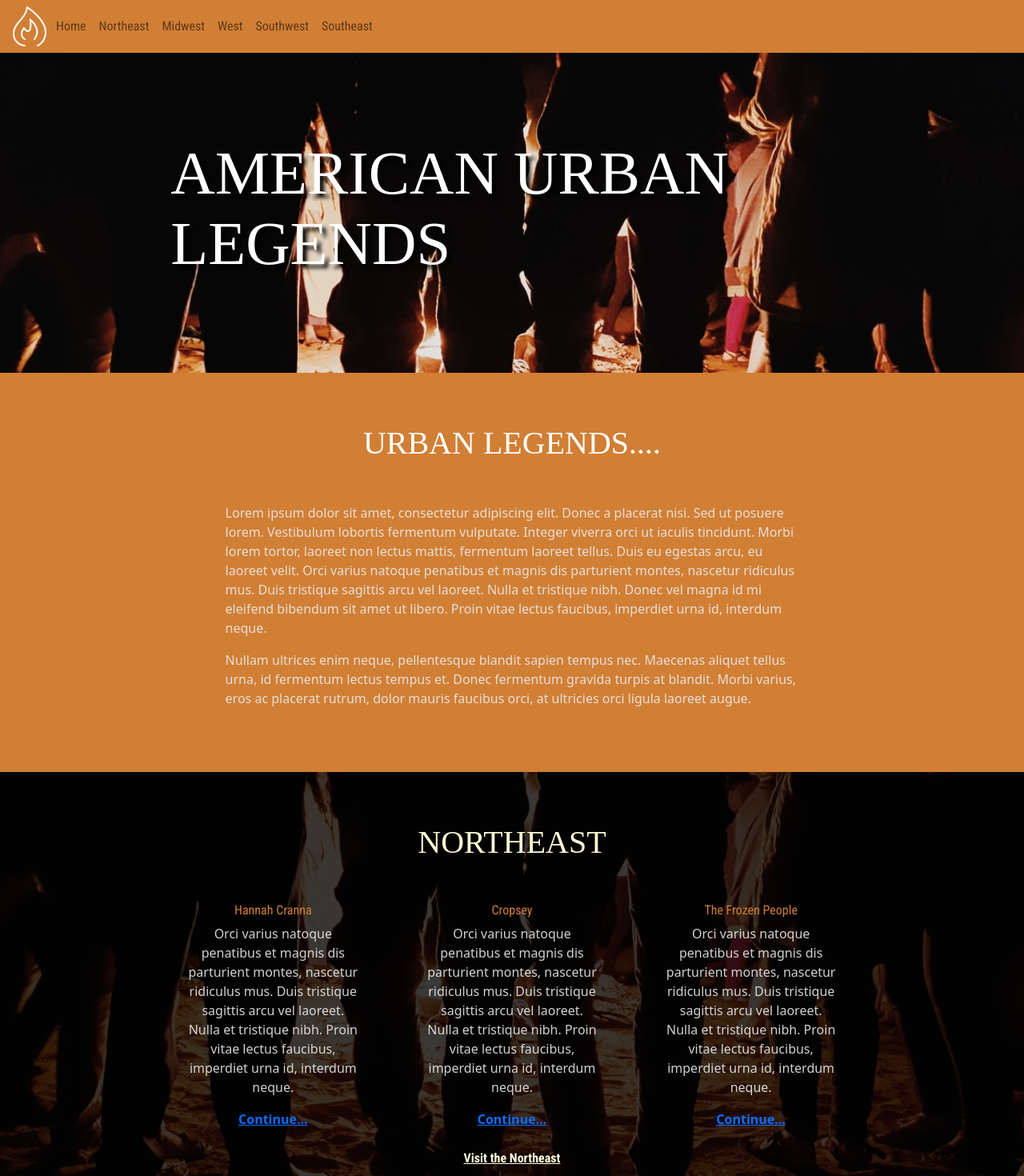
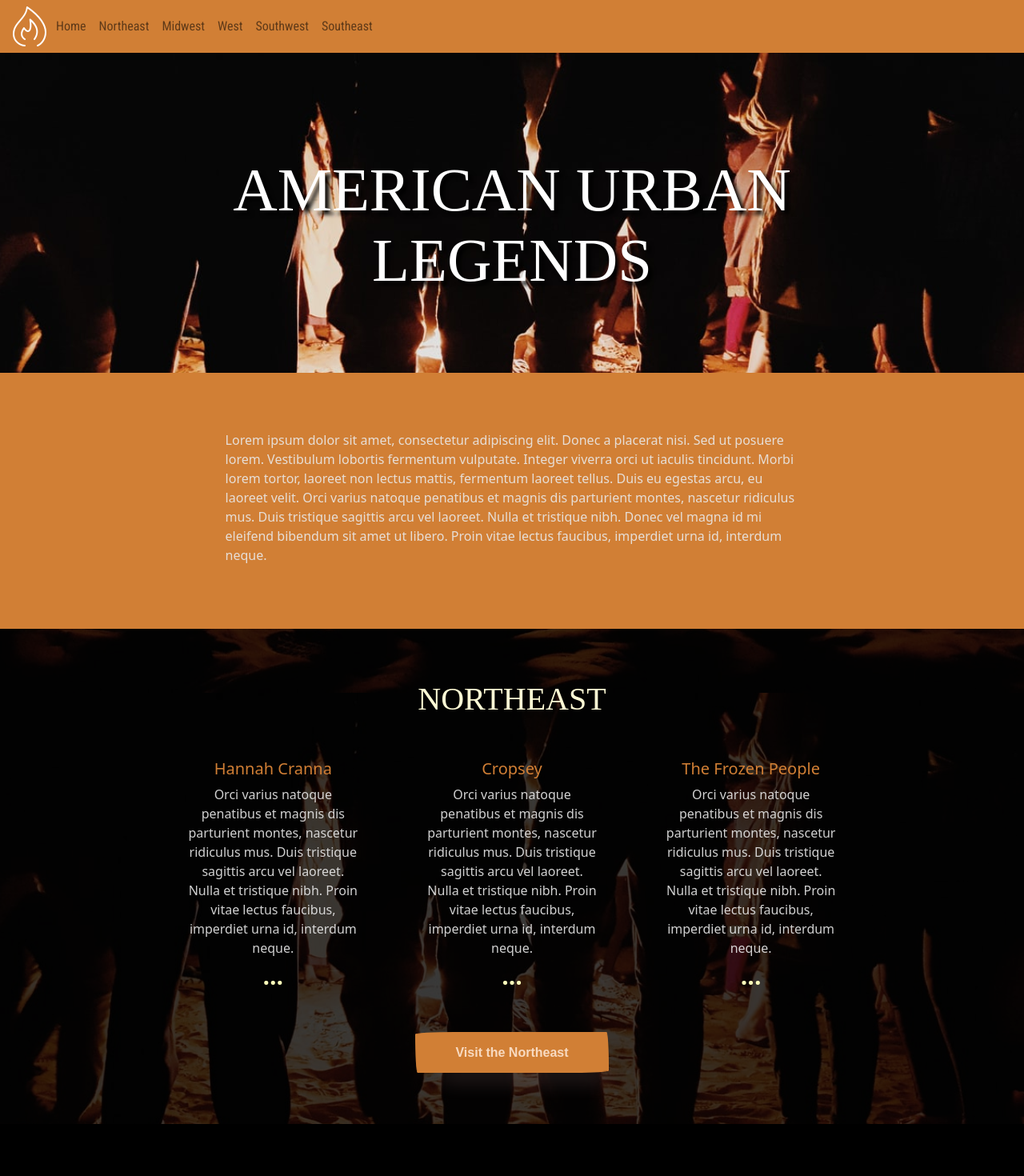
Before and after one commit to RachelNurmi91/American-Urban-Legends, a React (Create React App) app: page / in a window 1280 px wide. Shown: the top 1470 px of the page at 80% size. Built offline with nearby package versions, Linux system fonts and the light colour scheme; a web font is replaced by a local one.

Commit message:
Links and btns css

```diff
--- a/src/App.css
+++ b/src/App.css
@@ -57,6 +57,10 @@ button {
   color: #e9e9e9e5;
 }
 
+.content-main h5 {
+  color:#d17f35
+}
+
 .content-story h5 {
   font-family: 'Roboto Condensed', sans-serif;
   font-size: 18px;
@@ -74,6 +78,16 @@ a:hover {
   text-decoration: none;
   color: rgba(255, 255, 187, 0.664);
   font-weight: bold;
+}
+
+.a-continue {
+  font-size: 30px;
+  text-decoration: none;
+  color: rgb(255, 255, 187);
+}
+
+.a-continue:hover {
+  color: rgb(255, 255, 255);
 }
 
 /* Background color for home region sections */
@@ -122,8 +136,46 @@ p {
 
 /* Modal */
 
-.ReactModal__Body--open {
-  overflow: hidden;
-  position: fixed;
-  width: 100%;
+/* CSS */
+
+.featured-story-box {
+  text-align: center;
 }
+
+.featured-story-box:hover {
+  background-color: rgba(255, 255, 255, 0.062);
+  padding: 10px;
+}
+
+/* CSS */
+.button-to-region {
+  align-self: center;
+  background-color: #d17f35;
+  background-image: none;
+  background-position: 0 90%;
+  background-repeat: repeat no-repeat;
+  background-size: 4px 3px;
+  border-radius: 15px 225px 255px 15px 15px 255px 225px 15px;
+  border-style: solid;
+  border-width: 2px;
+  border-color: #d17f35;
+  box-shadow: rgba(229, 173, 173, 0.2) 15px 28px 25px -18px;
+  box-sizing: border-box;
+  color: #f8dac0;
+  cursor: pointer;
+  display: inline-block;
+  font-family: Neucha, sans-serif;
+  font-size: 1rem;
+  line-height: 23px;
+  outline: none;
+  padding: .75rem;
+  text-decoration: none;
+  transition: all 235ms ease-in-out;
+  border-bottom-left-radius: 15px 255px;
+  border-bottom-right-radius: 225px 15px;
+  border-top-left-radius: 255px 15px;
+  border-top-right-radius: 15px 225px;
+  user-select: none;
+  -webkit-user-select: none;
+  touch-action: manipulation;
+}
--- a/src/Screens/Banner.js
+++ b/src/Screens/Banner.js
@@ -2,32 +2,10 @@ import { useSpring, animated } from "@react-spring/web";
 
 const Banner = () => {
 
-    const [springs, api] = useSpring(() => ({
-        from: { x: 0 },
-    }));
-
-    const handleAnimationClick = () => {
-        api.start({
-            from: {
-                x:0,
-            },
-            to: {
-                x:50,
-            },
-        })
-    }
-
     return (
         <div id="banner" className="d-flex justify-content-center">
-            <animated.div
-            onClick={handleAnimationClick}
-            style={{
 
-                ...springs,
-            }}
-            >
-                <h1 className="title-banner text-white">AMERICAN URBAN LEGENDS</h1>
-            </animated.div>
+                <h1 className="title-banner text-white text-center">AMERICAN URBAN LEGENDS</h1>
         </div>
     )
 
--- a/src/Screens/Home.js
+++ b/src/Screens/Home.js
@@ -27,10 +27,10 @@ const Home = () => {
         const storyList = STORIES.map((story, i) => {
             if (story.region === region) {
                 return (
-                    <div className="col-4 text-center" key={i}>
-                        <h6>{story.title}</h6>
-                        <p>Orci varius natoque penatibus et magnis dis parturient montes, nascetur ridiculus mus. Duis tristique sagittis arcu vel laoreet. Nulla et tristique nibh. Proin vitae lectus faucibus, imperdiet urna id, interdum neque.</p>
-                        <a href="#" onClick={() => sendStoryToState(story.id)}>Continue...</a>
+                    <div className="col-md-4 featured-story-box" key={i} onClick={() => sendStoryToState(story.id)}>
+                        <h5>{story.title}</h5>
+                        <p className="mb-0">Orci varius natoque penatibus et magnis dis parturient montes, nascetur ridiculus mus. Duis tristique sagittis arcu vel laoreet. Nulla et tristique nibh. Proin vitae lectus faucibus, imperdiet urna id, interdum neque.</p>
+                        <a href="#" className="a-continue" onClick={() => sendStoryToState(story.id)}>...</a>
                     </div>
                 )
             }
--- a/src/Screens/HomeContent.js
+++ b/src/Screens/HomeContent.js
@@ -3,10 +3,8 @@ const HomeContent = () => {
     return (
         <>
             <div id='home-content' className='content-main orange'>
-                <h1 className='text-center'>Urban Legends....</h1>
-                <div className='mt-4'>
+                <div className='mt-2'>
                     <p>Lorem ipsum dolor sit amet, consectetur adipiscing elit. Donec a placerat nisi. Sed ut posuere lorem. Vestibulum lobortis fermentum vulputate. Integer viverra orci ut iaculis tincidunt. Morbi lorem tortor, laoreet non lectus mattis, fermentum laoreet tellus. Duis eu egestas arcu, eu laoreet velit. Orci varius natoque penatibus et magnis dis parturient montes, nascetur ridiculus mus. Duis tristique sagittis arcu vel laoreet. Nulla et tristique nibh. Donec vel magna id mi eleifend bibendum sit amet ut libero. Proin vitae lectus faucibus, imperdiet urna id, interdum neque.</p>
-                    <p> Nullam ultrices enim neque, pellentesque blandit sapien tempus nec. Maecenas aliquet tellus urna, id fermentum lectus tempus et. Donec fermentum gravida turpis at blandit. Morbi varius, eros ac placerat rutrum, dolor mauris faucibus orci, at ultricies orci ligula laoreet augue.</p>
                 </div>
 
             </div>
--- a/src/Screens/MidwestRow.js
+++ b/src/Screens/MidwestRow.js
@@ -13,7 +13,7 @@ const MidwestRow = ({ fetchSummary }) => {
                         </div>
                         <div className="row">
                             <div className="text-center mt-4">
-                                <Link to="/region/midwest" className='region-link'>Visit the Midwest</Link>
+                                <Link to="/region/midwest" className='button-to-region px-5'>Visit the Midwest</Link>
                             </div>
                         </div>
                     </div>
--- a/src/Screens/NortheastRow.js
+++ b/src/Screens/NortheastRow.js
@@ -12,8 +12,8 @@ const NortheastRow = ({ fetchSummary }) => {
                             {fetchSummary('northeast')}
                         </div>
                         <div className="row">
-                            <div className="text-center mt-4">
-                                <Link to="/region/northeast" className='region-link'>Visit the Northeast</Link>
+                            <div className="text-center mt-5">
+                                <Link to="/region/northeast" className='button-to-region px-5'>Visit the Northeast</Link>
                             </div>
                         </div>
                     </div>
--- a/src/Screens/ReadSelectedStory.js
+++ b/src/Screens/ReadSelectedStory.js
@@ -13,20 +13,31 @@ const ReadSelectedStory = () => {
     });
 
     useEffect(() => {
+        findStory();
+    },[id]);
+
+
+    const findStory = () => {
         let foundStory = LIST_STORIES.filter(obj => id === obj.id);
 
         if (foundStory) {
-            console.log(foundStory)
             setStoryData(foundStory)
         }
-    },[id]);
+    };
 
     return (
-        <div className="solid content-story">
-            <h1 className="text-center pb-0">{storyData?.[0]?.title}</h1>
-            <h5 className="text-center">{storyData?.[0]?.orgin}</h5>
-            {storyData?.[0]?.story}
-        </div>
+        <>
+            { storyData ?
+                <div className="solid content-story">
+                    <h1 className="text-center pb-0">{storyData?.[0]?.title}</h1>
+                    <h5 className="text-center">{storyData?.[0]?.orgin}</h5>
+                    {storyData?.[0]?.story}
+                </div>
+                :
+                <div className='solid'> LOADING</div>
+            }
+        </>
+
     );
 
 };
--- a/src/Screens/SoutheastRow.js
+++ b/src/Screens/SoutheastRow.js
@@ -13,7 +13,7 @@ const SoutheastRow = ({ fetchSummary }) => {
                         </div>
                         <div className="row">
                             <div className="text-center mt-4">
-                                <Link to="/region/southeast" className='region-link'>Visit the Southeast</Link>
+                                <Link to="/region/southeast" className='button-to-region px-5'>Visit the Southeast</Link>
                             </div>
                         </div>
                     </div>
--- a/src/Screens/SouthwestRow.js
+++ b/src/Screens/SouthwestRow.js
@@ -13,7 +13,7 @@ const SouthwestRow = ({ fetchSummary }) => {
                         </div>
                         <div className="row">
                             <div className="text-center mt-4">
-                                <Link to="/region/southwest" className='region-link'>Visit the Southwest</Link>
+                                <Link to="/region/southwest" className='button-to-region px-5'>Visit the Southwest</Link>
                             </div>
                         </div>
                     </div>
--- a/src/Screens/WestRow.js
+++ b/src/Screens/WestRow.js
@@ -13,7 +13,7 @@ const WestRow = ({ fetchSummary }) => {
                         </div>
                         <div className="row">
                             <div className="text-center mt-4">
-                                <Link to="/region/west" className='region-link'>Visit the West</Link>
+                                <Link to="/region/west" className='button-to-region px-5'>Visit the West</Link>
                             </div>
                         </div>
                     </div>
```
